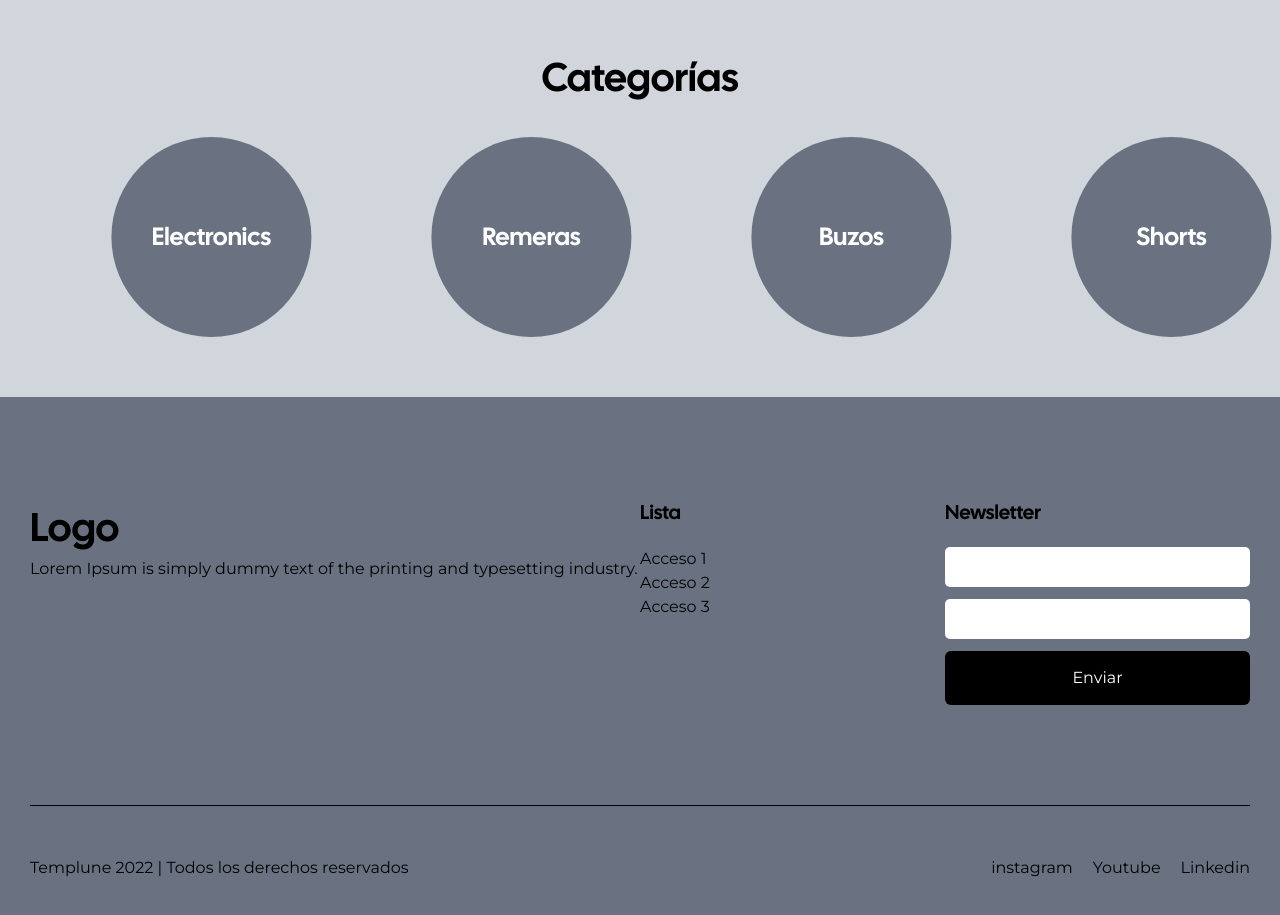
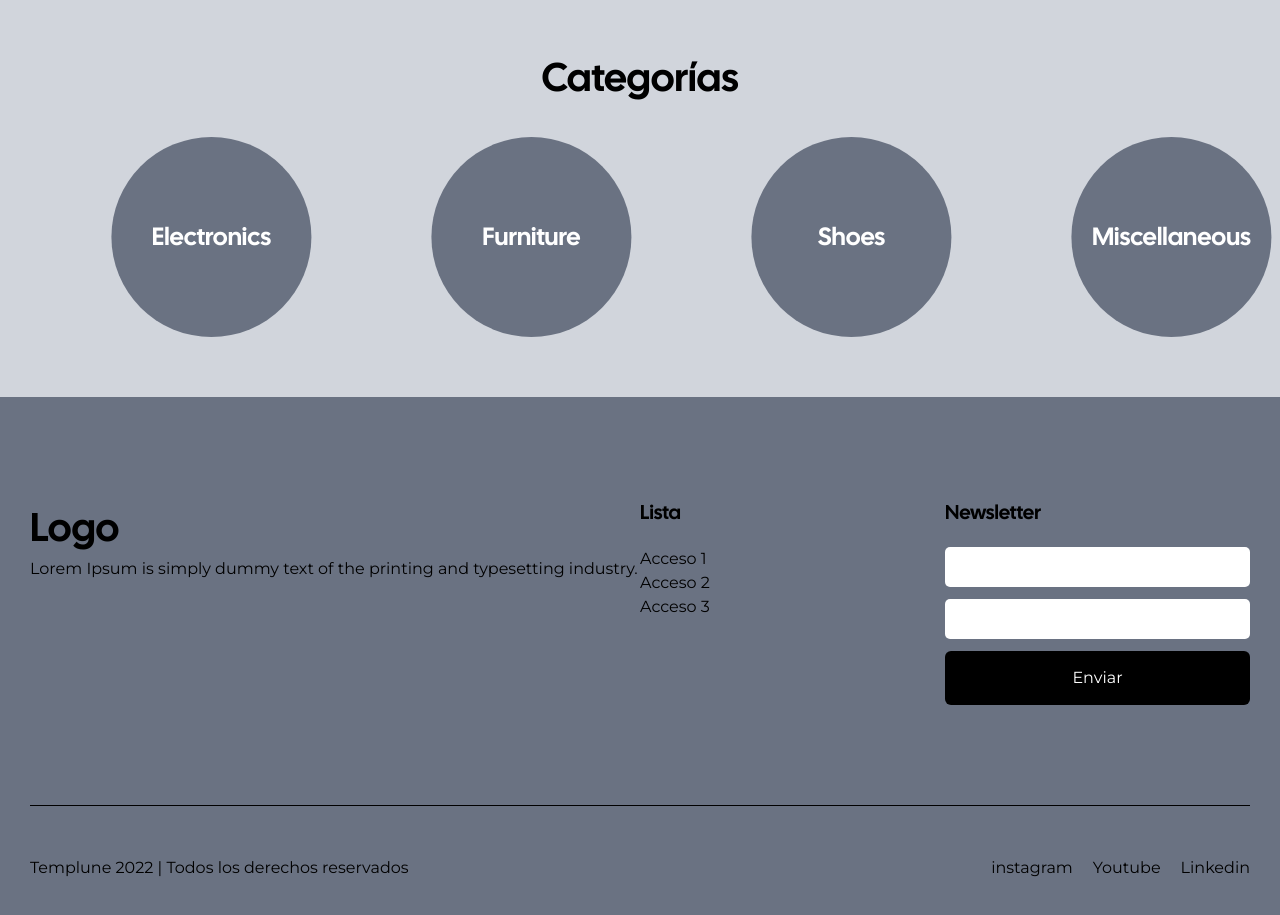
Before and after one commit to jissust/02-ecommerce, a React (Vite) app: page / in a window 1280 px wide. Shown: the part 820-1735 px from the top of the page. Built offline with nearby package versions, Linux system fonts and the light colour scheme.

Commit message:
funcionalidad para listar productos por categoria.

```diff
--- a/src/App.tsx
+++ b/src/App.tsx
@@ -11,6 +11,7 @@ import Checkout from "./components/Checkout/Checkout";
 import Failure from "./components/Redirect/Failure";
 import Pending from "./components/Redirect/Pending";
 import Success from "./components/Redirect/Success";
+import Category from "./components/Category/Category";
 
 function App() {
   return (
@@ -25,6 +26,7 @@ function App() {
         <Route path="/success" element={<Success />} />
         <Route path="/pending" element={<Pending />} />
         <Route path="/failure" element={<Failure />} />
+        <Route path="/category/:id" element={<Category />}/>
       </Routes>
       <Footer />
       </main>
--- a/src/components/Aside/Aside.tsx
+++ b/src/components/Aside/Aside.tsx
@@ -2,7 +2,7 @@ import Filters from "../Filters/Filters";
 
 function Aside() {
   return (
-    <section className="px-5">
+    <section className="px-[30px]">
       <Filters />
     </section>
   );
--- a/src/components/Carousel/Carousel.tsx
+++ b/src/components/Carousel/Carousel.tsx
@@ -1,4 +1,5 @@
 import React from "react";
+import { Link } from "react-router-dom";
 import Slider from "react-slick";
 
 function Carousel({
@@ -42,11 +43,13 @@ function Carousel({
 
         <div key={index}>
           {type === "text" ? (
-            <div className="w-[200px] h-[200px] flex items-center justify-center bg-gray-500 text-white text-4xl rounded-[50%] mx-auto">
+            <Link to={`/category/${images[index].id}`}>
+            <div className="w-[200px] h-[200px] flex items-center justify-center bg-gray-500 text-white text-4xl rounded-[50%] mx-auto cursor-pointer">
               <h2>
               {images[index].title }
               </h2>
             </div>
+            </Link>
           ) : (
             <img
               src={img}
--- /dev/null
+++ b/src/components/Category/Category.tsx
@@ -0,0 +1,35 @@
+import { useParams } from "react-router-dom";
+import { categories } from "../../mocks/categories.json";
+import { useContext, useEffect, useState } from "react";
+import Products from "../Products/Products";
+import { FiltersContext } from "../../context/filters";
+import { Filter } from "../../type/type";
+
+function Category() {
+  const { id } = useParams();
+  const [category, setCategory] = useState();
+  const { filters, setFilters } = useContext(FiltersContext);
+
+  useEffect(() => {
+    const updateCategory = categories.filter((_) => _.id === Number(id));
+    setCategory(updateCategory);
+  }, []);
+
+  useEffect(() => {
+    if (category !== undefined) {
+      setFilters((prevState: Filter) => ({
+        ...prevState,
+        category: category[0].title,
+      }));
+    }
+  }, [category]);
+
+  return (
+    <section className="container mx-auto py-[90px] px-[30px]">
+      <h1 className="text-center w-full">{category !== undefined && category[0].title}</h1>
+      <Products />
+    </section>
+  );
+}
+
+export default Category;
--- a/src/components/Products/Products.tsx
+++ b/src/components/Products/Products.tsx
@@ -5,7 +5,7 @@ import { ProductsContext } from "../../context/products.tsx";
 import { Link } from "react-router-dom";
 
 function Products() {
-  const { products, setProducts } = useContext(ProductsContext);
+  const { products } = useContext(ProductsContext);
   const { filterProducts } = useFilters();
   const filteredProducts = filterProducts(products);
 
--- a/src/components/Shop/Shop.tsx
+++ b/src/components/Shop/Shop.tsx
@@ -6,7 +6,7 @@ function Shop() {
   return (
     <section className="flex container mx-auto pb-[50px] grid grid-cols-1 xl:grid-cols-[20%_80%] py-[90px]">
       <div><Aside /></div>
-      <div className="px-5">
+      <div className="px-[30px]">
         <Search />
         <Products />
       </div>
--- a/src/mocks/categories.json
+++ b/src/mocks/categories.json
@@ -12,18 +12,18 @@
         },
         {
             "id":3,
-            "title":"Remeras",
-            "name":"remeras"
+            "title":"Furniture",
+            "name":"furniture"
         },
         {
             "id":4,
-            "title":"Buzos",
-            "name":"buzos"
+            "title":"Shoes",
+            "name":"shoes"
         },
         {
             "id":5,
-            "title":"Shorts",
-            "name":"shorts"
+            "title":"Miscellaneous",
+            "name":"miscellaneous"
         },
         {
             "id":6,
```
